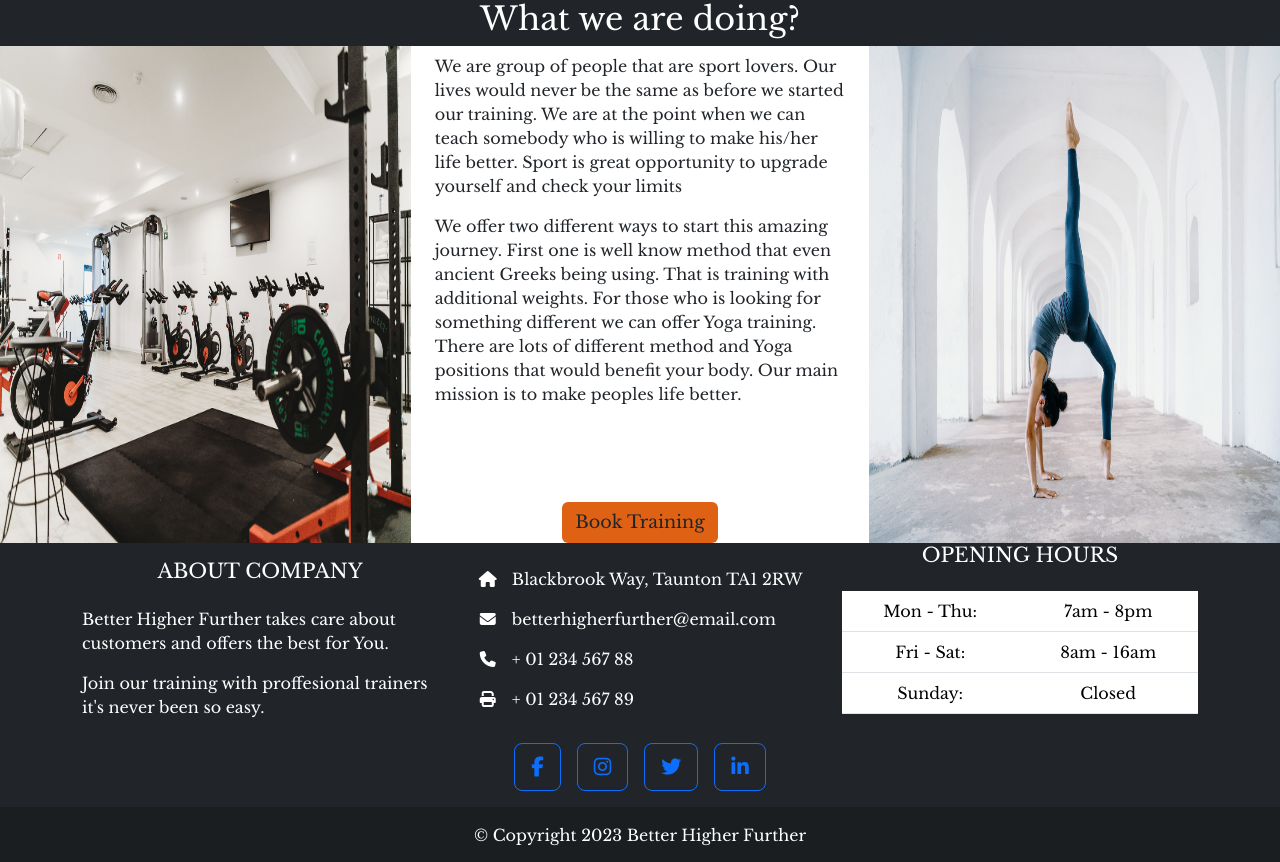
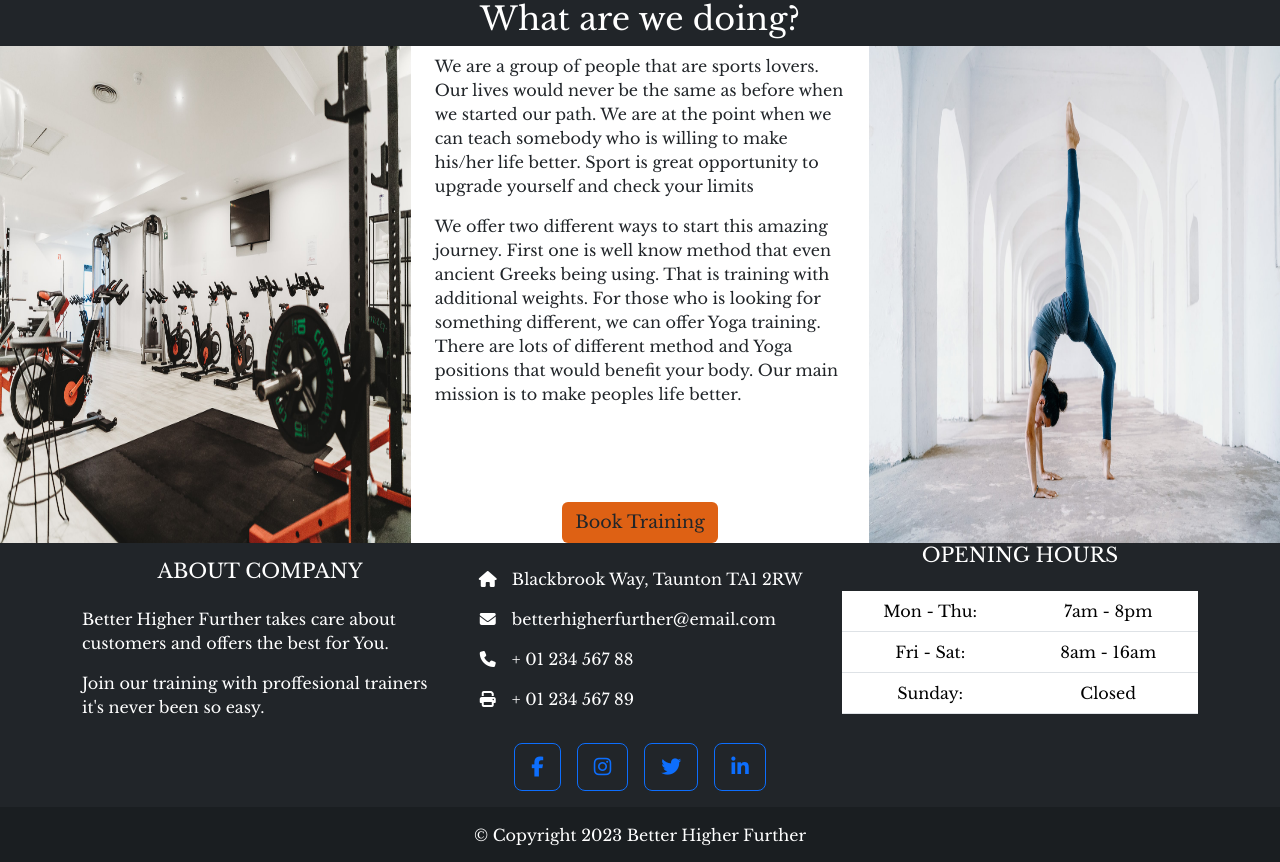
Before and after one commit to BogdanFSD/Better_Hgher_Further, a Django app: page /about/ in a window 1280 px wide. Shown: the part 210-1072 px from the top of the page. Run offline with Django 3.2, Linux system fonts and the light colour scheme; some libraries are stand-ins or nearby versions; some web fonts are replaced.

Commit message:
fixed typo in about page

```diff
--- a/home/templates/home/about.html
+++ b/home/templates/home/about.html
@@ -7,7 +7,7 @@ About Us
 <section>
     <div class="container-fluid bg-dark text-white text-center">
         <div class="d-flex justify-content-center">
-            <h2>What we are doing?</h2>
+            <h2>What are we doing?</h2>
         </div>
     </div>
     <div class="row">
@@ -16,15 +16,15 @@ About Us
                     class="img-fluid mb-1 h-100" id="show"></a>
         </div>
         <div class="col " id="show-1">
-            <p class="text-start mt-2 w-100">We are group of people that are sport lovers. Our lives would never be the
-                same as before we started our
-                training. We are at the point when we can teach somebody who is willing to make his/her life better.
+            <p class="text-start mt-2 w-100">We are a group of people that are sports lovers. Our lives would never be the
+                same as before when we started our
+                path. We are at the point when we can teach somebody who is willing to make his/her life better.
                 Sport is great opportunity to upgrade yourself and check your limits
             </p>
             <p class="text-start">
                 We offer two different ways to start this amazing journey. First one is well know method that even
                 ancient Greeks being using.
-                That is training with additional weights. For those who is looking for something different we can offer
+                That is training with additional weights. For those who is looking for something different, we can offer
                 Yoga training. There are
                 lots of different method and Yoga positions that would benefit your body. Our main mission is to make
                 peoples life better.
```
Also changed, not shown: home/templates/home/index.html (+9 -10 lines).
